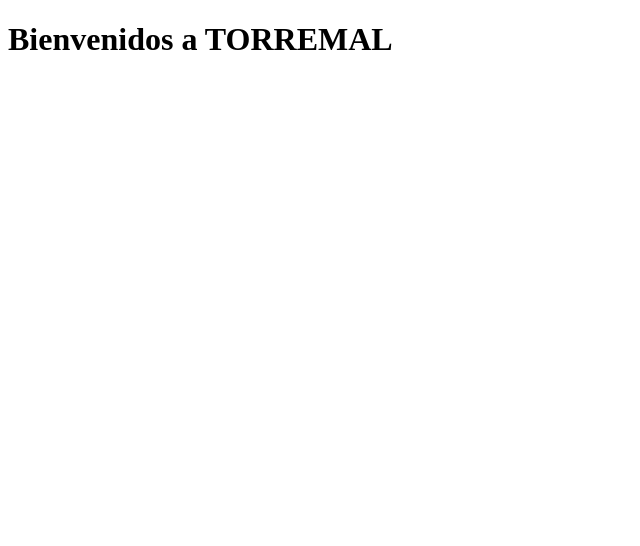
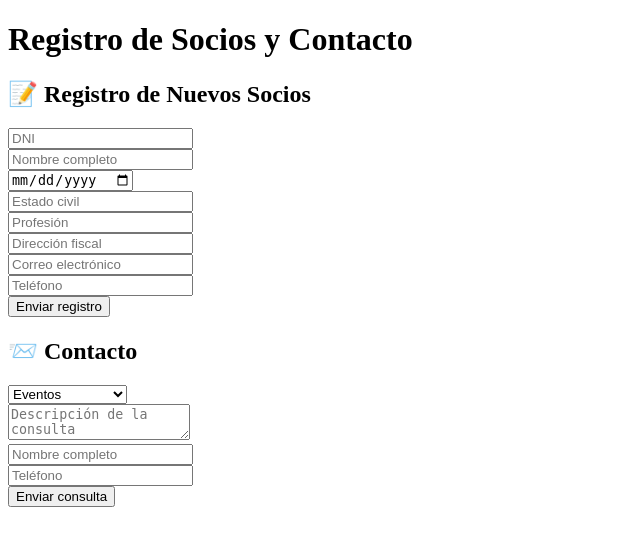
Before and after one commit to TORREMAL/torremal-flask, a Flask app: template templates/index.html in a window 1280 px wide. Shown: the top 546 px of the page, without its empty margins (0-640 px from the left). Run offline with Flask 3, Linux system fonts and the light colour scheme; the template is opened without the code that fills it, so the values that code supplies are empty.

Commit message:
Add files via upload

```diff
--- a/templates/index.html
+++ b/templates/index.html
@@ -4,10 +4,73 @@
   <meta charset="UTF-8" />
   <meta name="viewport" content="width=device-width, initial-scale=1.0"/>
   <title>Asociación Amigos de Torreciudad en Málaga</title>
-  <!-- Aquí debe ir todo el HTML completo que me pasaste -->
 </head>
 <body>
-  <h1>Bienvenidos a TORREMAL</h1>
-  <!-- El resto del contenido completo de tu página -->
+  <h1>Registro de Socios y Contacto</h1>
+
+  <h2>📝 Registro de Nuevos Socios</h2>
+  <form id="form-registro">
+    <input type="text" name="dni" placeholder="DNI" required><br>
+    <input type="text" name="nombre" placeholder="Nombre completo" required><br>
+    <input type="date" name="fecha" required><br>
+    <input type="text" name="estado_civil" placeholder="Estado civil" required><br>
+    <input type="text" name="profesion" placeholder="Profesión" required><br>
+    <input type="text" name="direccion" placeholder="Dirección fiscal" required><br>
+    <input type="email" name="email" placeholder="Correo electrónico" required><br>
+    <input type="tel" name="telefono" placeholder="Teléfono" required><br>
+    <button type="submit">Enviar registro</button>
+  </form>
+
+  <h2>📨 Contacto</h2>
+  <form id="form-contacto">
+    <select name="motivo" required>
+      <option value="Eventos">Eventos</option>
+      <option value="Peregrinaciones">Peregrinaciones</option>
+      <option value="Donaciones">Donaciones</option>
+      <option value="Otro">Otro motivo</option>
+    </select><br>
+    <textarea name="descripcion" placeholder="Descripción de la consulta" required></textarea><br>
+    <input type="text" name="nombre" placeholder="Nombre completo" required><br>
+    <input type="tel" name="telefono" placeholder="Teléfono" required><br>
+    <button type="submit">Enviar consulta</button>
+  </form>
+
+  <script>
+    document.getElementById('form-registro').addEventListener('submit', async function (e) {
+      e.preventDefault();
+      const form = new FormData(this);
+      const data = Object.fromEntries(form.entries());
+      const res = await fetch('/registro_socio', {
+        method: 'POST',
+        headers: { 'Content-Type': 'application/json' },
+        body: JSON.stringify(data)
+      });
+      const r = await res.json();
+      if (r.ok) {
+        alert('¡Registro enviado correctamente!');
+        this.reset();
+      } else {
+        alert('Error al registrar socio.');
+      }
+    });
+
+    document.getElementById('form-contacto').addEventListener('submit', async function (e) {
+      e.preventDefault();
+      const form = new FormData(this);
+      const data = Object.fromEntries(form.entries());
+      const res = await fetch('/contacto', {
+        method: 'POST',
+        headers: { 'Content-Type': 'application/json' },
+        body: JSON.stringify(data)
+      });
+      const r = await res.json();
+      if (r.ok) {
+        alert('Consulta enviada correctamente');
+        this.reset();
+      } else {
+        alert('Error al enviar la consulta.');
+      }
+    });
+  </script>
 </body>
 </html>
```
